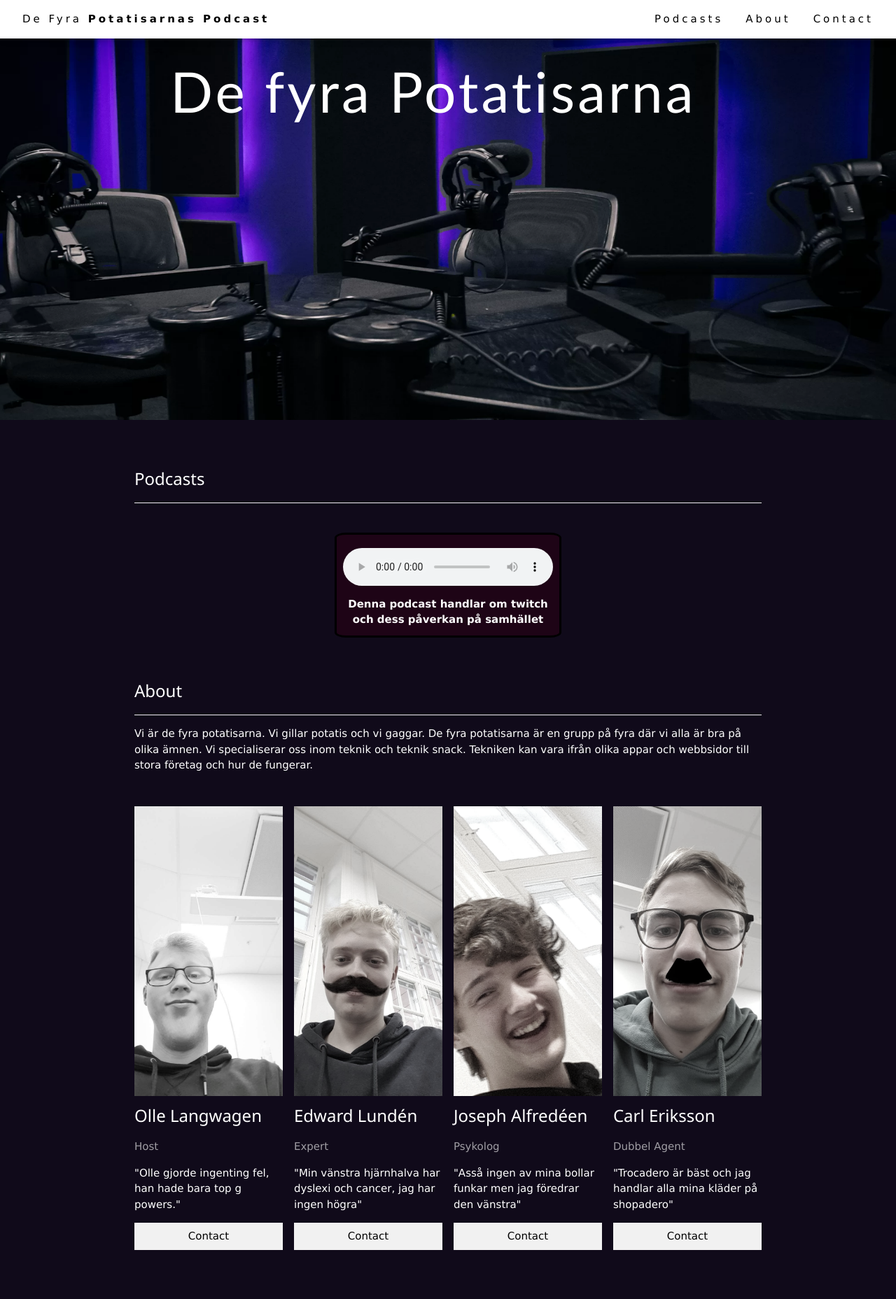
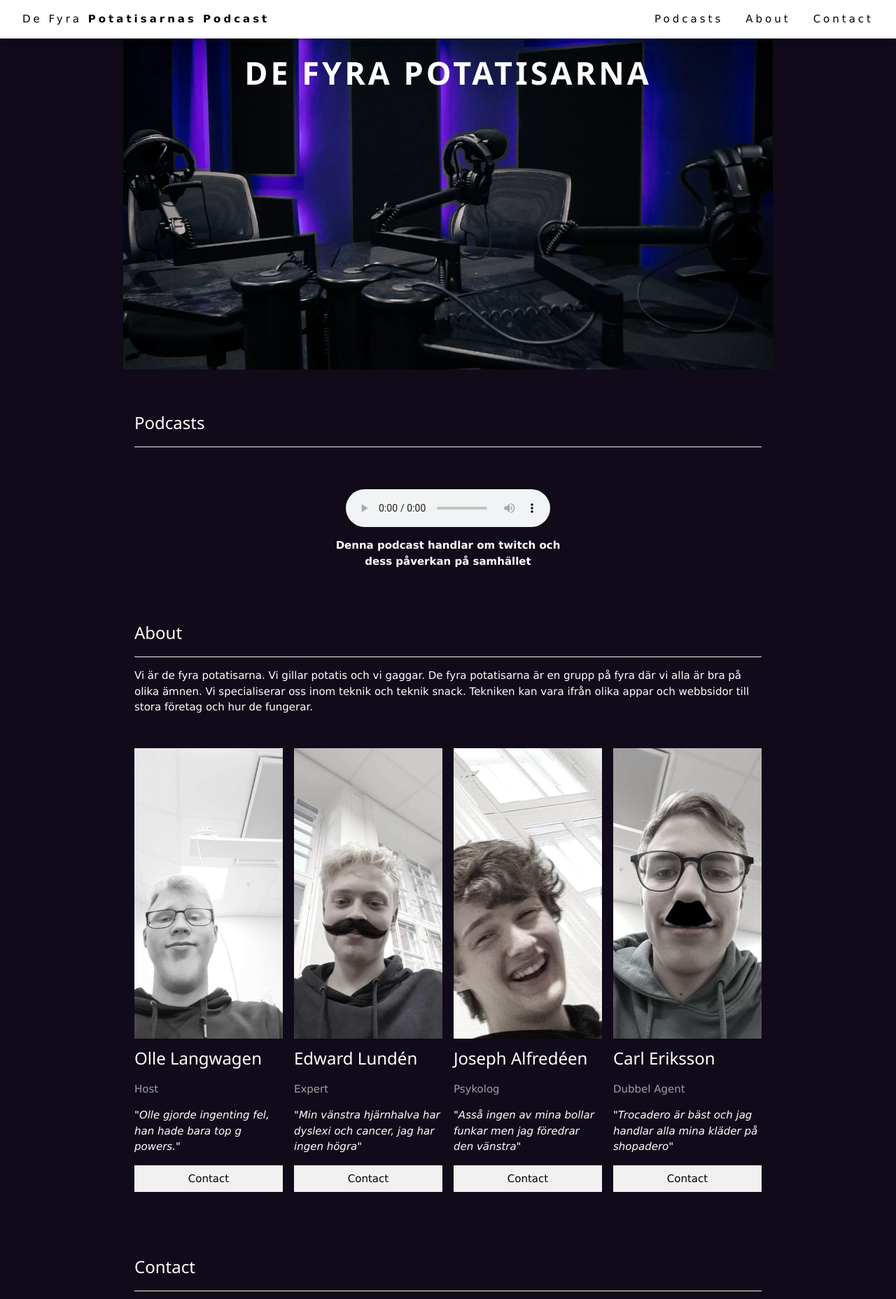
Before and after one commit to EggetCoding/De-fyra-potatisarna, a plain HTML site: page index.html in a window 1280 px wide. Shown: the top 1856 px of the page at 70% size. Drawn offline with nearby package versions, Linux system fonts and the light colour scheme.

Commit message:
Scaling Update

```diff
--- a/index.html
+++ b/index.html
@@ -6,6 +6,7 @@
 <meta name="viewport" content="width=device-width, initial-scale=1">
 <link rel="stylesheet" href="styles.css">
 <link rel="stylesheet" href="https://www.w3schools.com/w3css/4/w3.css">
+<link rel="Top icon" href="images/PotatoWatermark.png" type="image/png">
 </head>
 <body class="body">
 
@@ -22,13 +23,25 @@
   </div>
 </div>
 
+
+
+
+<!-- Page content -->
+<div class="w3-content w3-padding" style="max-width:1564px; width: 75%;" >
+
   <!-- Header -->
   <header class="w3-display-container w3-content w3-wide" style="max-width:1500px;" id="home">
     <div class="pictureContainer">
-    <img class="w3-image" src="images/podcastBild.png" style="max-height: 600px;" width="1500" height="800" >
+      <img class="w3-image" src="images/podcastBild.png" width="100%" height="100%" >
+      <div class="headerBanner">
         <h1 class="header">
-      De fyra Potatisarna
+          <b>
+            DE FYRA POTATISARNA
+          </b>
+
         </h1>
+      </div>
+
     </div>
 
 
@@ -36,9 +49,6 @@
       <h1 class="w3-xxlarge w3-text-white">  <span class="w3-hide-small w3-text-light-grey"></span> <b></b></h1>
     </div>
   </header>
-
-<!-- Page content -->
-<div class="w3-content w3-padding" style="max-width:1564px; width: 75%;" >
 
   <!-- Project Section -->
   <div class="w3-container w3-padding-32" id="projects">
@@ -48,12 +58,12 @@
     <div class="podcast">
 
 
-      <div id="audio" style="display: flex; justify-content: center;">
+      <div id="audio">
 
 
-        <audio controls>
+        <audio controls >
 
-          <source src="audio/GYMMET.mp3" type="audio/mp3">
+          <source src="audio/Podcast1.mp3" type="audio/mp3">
 
         Your browser does not support the audio element.
         </audio>
@@ -82,33 +92,33 @@
     </p>
   </div>
 
-  <div class="w3-row-padding w3-grayscale">
+  <div   class="w3-row-padding w3-grayscale" >
     <div class="w3-col l3 m6 w3-margin-bottom">
       <img src="images/Chad-Olle.jpg" alt="Olle" style="width:100%">
       <h3>Olle Langwagen</h3>
       <p class="w3-opacity">Host</p>
-      <p>"Olle gjorde ingenting fel, han hade bara top g powers."</p>
+      <p id="quoteStyle">"Olle gjorde ingenting fel, han hade bara top g powers."</p>
       <p><button class="w3-button w3-light-grey w3-block">Contact</button></p>
     </div>
     <div class="w3-col l3 m6 w3-margin-bottom">
       <img src="images/Edward.jpg" alt="Edward" style="width:100%">
       <h3>Edward Lundén</h3>
       <p class="w3-opacity">Expert</p>
-      <p>"Min vänstra hjärnhalva har dyslexi och cancer, jag har ingen högra"</p>
+      <p id="quoteStyle">"Min vänstra hjärnhalva har dyslexi och cancer, jag har ingen högra"</p>
       <p><button class="w3-button w3-light-grey w3-block">Contact</button></p>
     </div>
     <div class="w3-col l3 m6 w3-margin-bottom">
       <img src="images/Joseph.jpg" alt="Joseph" style="width:100%">
       <h3>Joseph Alfredéen</h3>
       <p class="w3-opacity">Psykolog</p>
-      <p>"Asså ingen av mina bollar funkar men jag föredrar den vänstra"</p>
+      <p id="quoteStyle">"Asså ingen av mina bollar funkar men jag föredrar den vänstra"</p>
       <p><button class="w3-button w3-light-grey w3-block">Contact</button></p>
     </div>
     <div class="w3-col l3 m6 w3-margin-bottom">
       <img src="images/Carl.jpg" alt="Carl" style="width:100%">
       <h3>Carl Eriksson</h3>
       <p class="w3-opacity">Dubbel Agent</p>
-      <p>"Trocadero är bäst och jag handlar alla mina kläder på shopadero"</p>
+      <p id="quoteStyle">"Trocadero är bäst och jag handlar alla mina kläder på shopadero"</p>
       <p><button class="w3-button w3-light-grey w3-block">Contact</button></p>
     </div>
   </div>
--- a/styles.css
+++ b/styles.css
@@ -9,12 +9,19 @@
 }
 
 .header{
+   padding: auto;
+   font-size: 300%;
+}
+.headerBanner{
     position: absolute;
     top: 10%;
-    left: 19%;
-    font-size: 80px;
-    font-family:'Trebuchet MS', 'Lucida Sans Unicode', 'Lucida Grande', 'Lucida Sans', Arial, sans-serif
+    left: 5%;
+    right: 5%;
+    bottom: 73%;
+
+    font-family:'Trebuchet MS', 'Lucida Sans Unicode', 'Lucida Grande', 'Lucida Sans', Arial, sans-serif;
 }
+
 .podcastHolder{
     display: flex;
     justify-content: space-evenly;
@@ -23,17 +30,20 @@
     display: flex;
     justify-content: center;
     flex-wrap: wrap;
-    height: 150px;
+    height: 25%;
     width: 35%;
-    border-width: 3px;
-    border-color: black;
-    border-style: solid;
-    background-color: rgb(30, 4, 22);
     padding-top: 2%;
     text-align: center;
+    font-size: 100%;
     color: white;
     border-radius: 5%;
 }
+#quoteStyle{
+    font-style: italic;
+}
 #audio{
-
+    display: flex;
+    justify-content: center;
+    width: 90%;
+    height: 25%;
 }
```
Also changed, not shown: images/PotatoWatermark.png (added), images/SexyPotato.jpg (deleted), 2 other files. Lines whose indentation alone changed are shown as unchanged.
